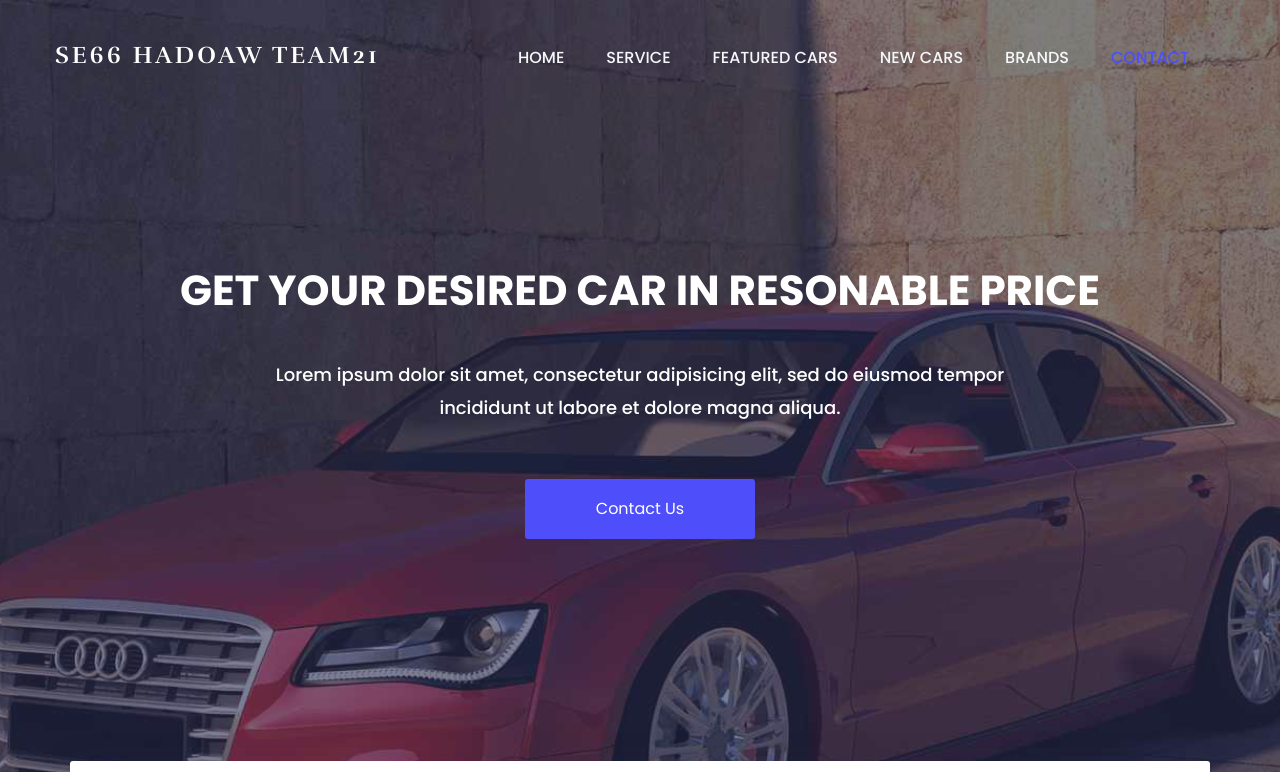
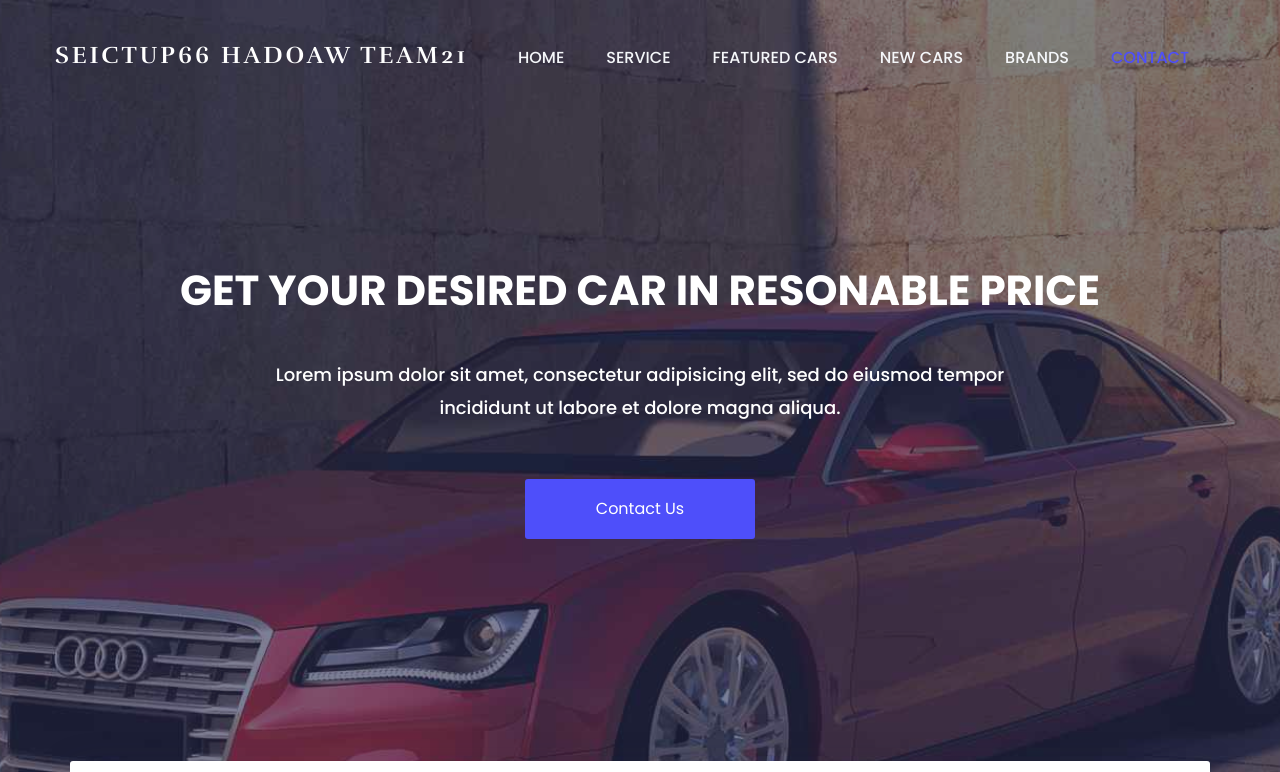
Before and after one commit to kobbmm/Hadaow, a plain HTML site: page index.html in a window 1280 px wide. Shown: the top 772 px of the page. Drawn offline with nearby package versions, Linux system fonts and the light colour scheme.

Commit message:
Update index.html

```diff
--- a/index.html
+++ b/index.html
@@ -78,7 +78,7 @@
 				                <button type="button" class="navbar-toggle" data-toggle="collapse" data-target="#navbar-menu">
 				                    <i class="fa fa-bars"></i>
 				                </button>
-				                <a class="navbar-brand" href="index.html">SE66 Hadoaw Team21<span></span></a>
+				                <a class="navbar-brand" href="index.html">SEICTUP66 Hadoaw Team21<span></span></a>
 
 				            </div><!--/.navbar-header-->
 				            <!-- End Header Navigation -->
```
